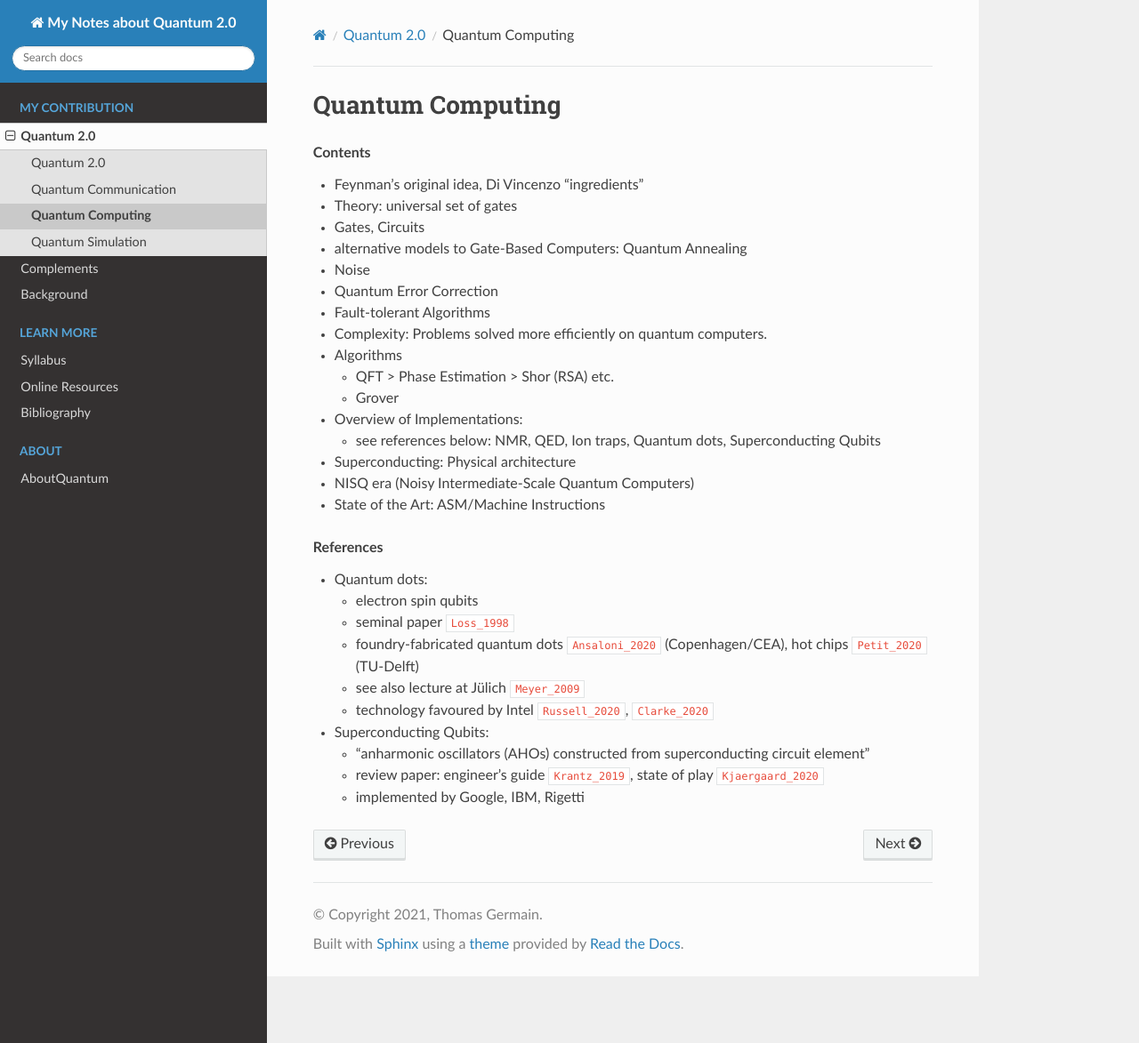
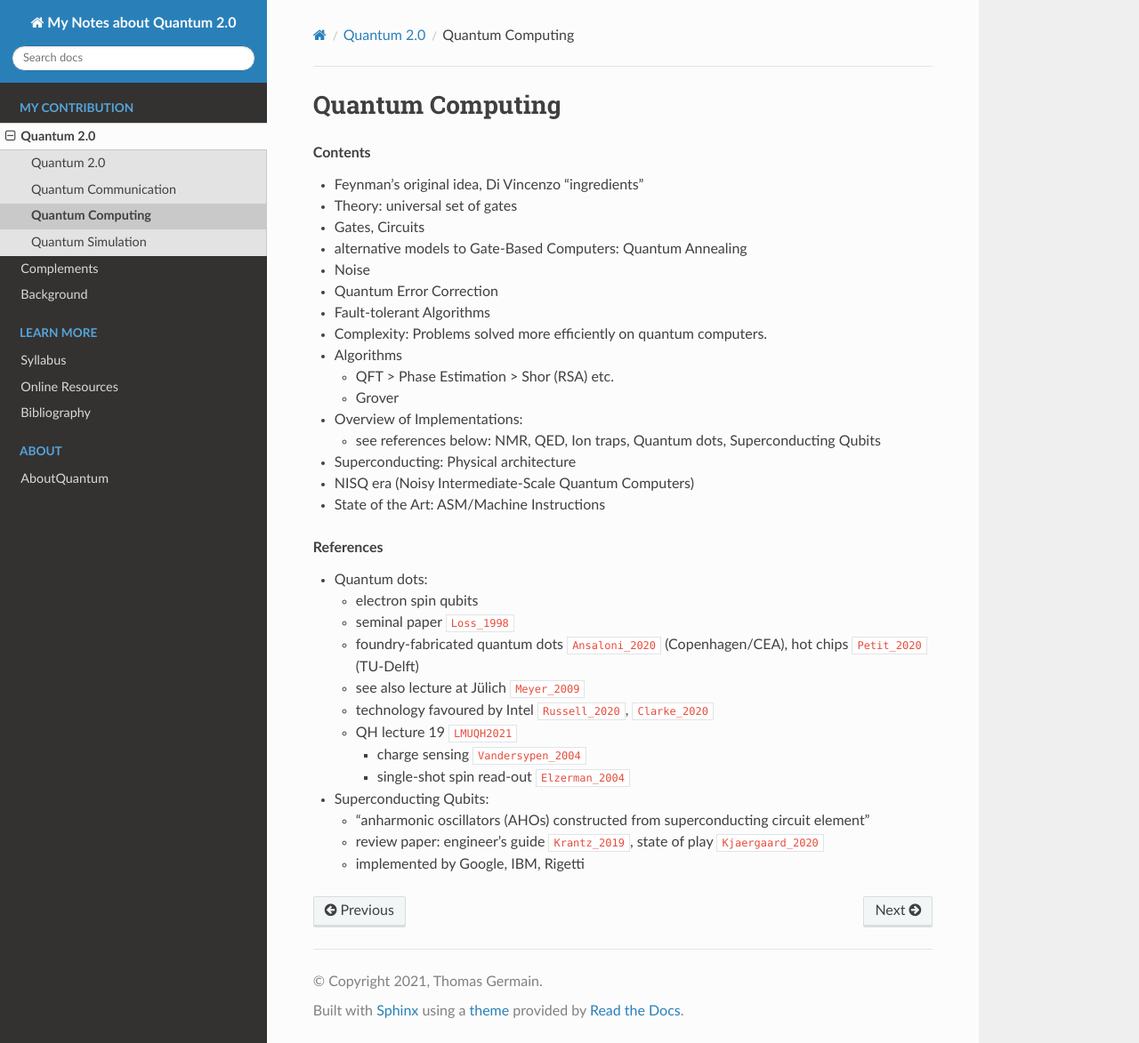
Before and after one commit to tomlqc/about-quantum, a Sphinx documentation site: the page built from source/intro/computing.rst, in a window 1280 px wide and 1173 px high. Shown: the whole window at 89% size. Built offline with Sphinx 7.4.7 and the Read the Docs theme 2.0.0, drawn with Linux system fonts in a browser that asks for light colours; cross-references to code outside the pages are shown as plain code; some of the changed lines change nothing that is shown.

Commit message:
quantum dots: references from QH lecture.

```diff
--- a/source/biblio/articles.bib
+++ b/source/biblio/articles.bib
@@ -75,6 +75,20 @@
    year={2018},
    month={May},
    pages={212–216}
+}
+@article{Elzerman_2004,
+   title={Single-shot read-out of an individual electron spin in a quantum dot},
+   author={Elzerman, J. M. and Hanson, R. and Willems van Beveren, L. H. and Witkamp, B. and Vandersypen, L. M. K. and Kouwenhoven, L. P.},
+   year={2004},
+   volume={430},
+   ISSN={1476-4687},
+   eprint={cond-mat/0411232},
+   DOI={10.1038/nature02693},
+   number={6998},
+   journal={Nature},
+   publisher={Springer Science and Business Media LLC},
+   month={Jul},
+   pages={431–435}
 }
 @article{Gambetta_2017,
    title={Building logical qubits in a superconducting quantum computing system},
@@ -197,6 +211,19 @@
   doi = {10.1103/PhysRevLett.115.250402},
   url = {https://link.aps.org/doi/10.1103/PhysRevLett.115.250402}
 }
+@article{Vandersypen_2004,
+   title={Real-time detection of single-electron tunneling using a quantum point contact},
+   author={Vandersypen, L. M. K. and Elzerman, J. M. and Schouten, R. N. and Willems van Beveren, L. H. and Hanson, R. and Kouwenhoven, L. P.},
+   volume={85},
+   ISSN={0003-6951},
+   eprint={cond-mat/0407121},
+   DOI={10.1063/1.1815041},
+   number={19},
+   journal={Applied Physics Letters},
+   publisher={AIP Publishing},
+   year={2004},
+   pages={4394}
+}
 @article{Weihs_1998,
   title = {Violation of Bell's Inequality under Strict Einstein Locality Conditions},
   author = {Weihs, Gregor and Jennewein, Thomas and Simon, Christoph and Weinfurter, Harald and Zeilinger, Anton},
--- a/source/intro/computing.rst
+++ b/source/intro/computing.rst
@@ -40,6 +40,10 @@ Quantum Computing
   - foundry-fabricated quantum dots :cite:`Ansaloni_2020` (Copenhagen/CEA), hot chips :cite:`Petit_2020` (TU-Delft)
   - see also lecture at Jülich :cite:`Meyer_2009`
   - technology favoured by Intel :cite:`Russell_2020`, :cite:`Clarke_2020`
+  - QH lecture 19 :cite:`LMUQH2021`
+
+    - charge sensing :cite:`Vandersypen_2004`
+    - single-shot spin read-out :cite:`Elzerman_2004`
 
 - Superconducting Qubits:
 
```
